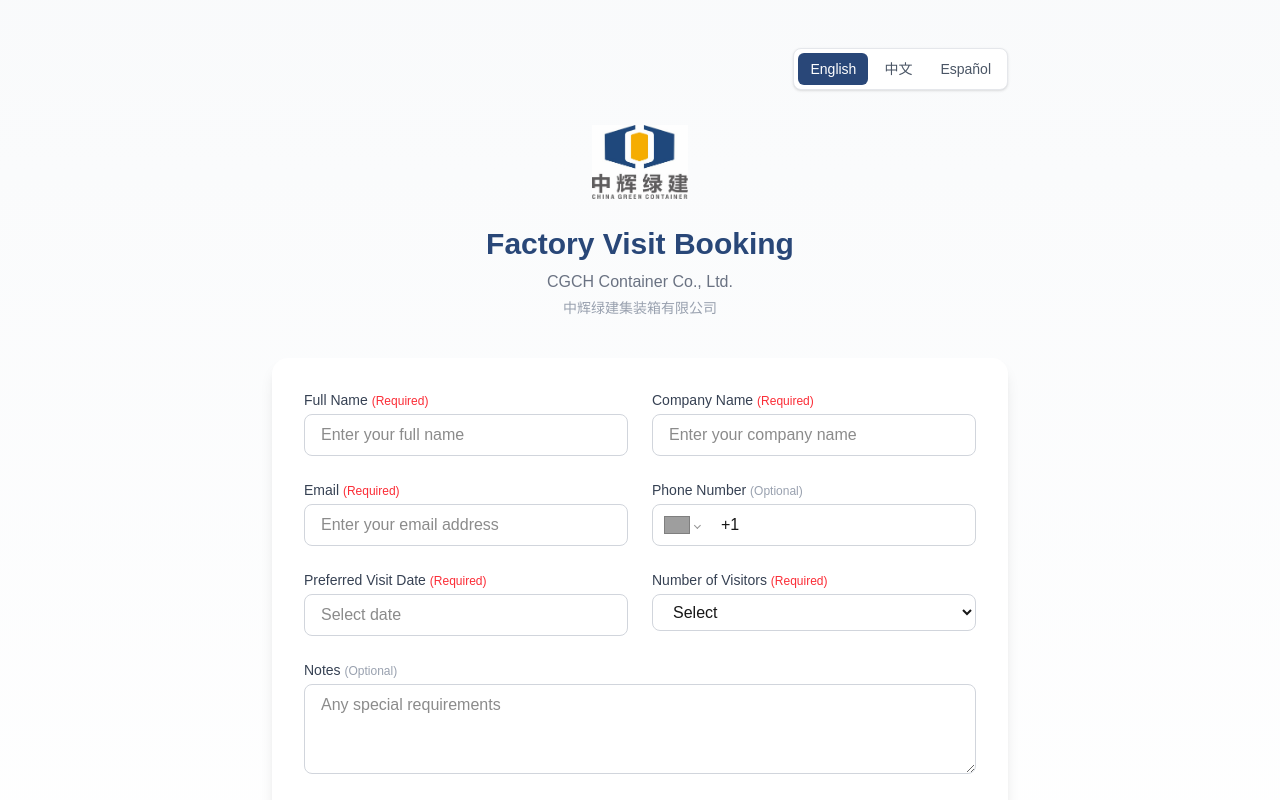
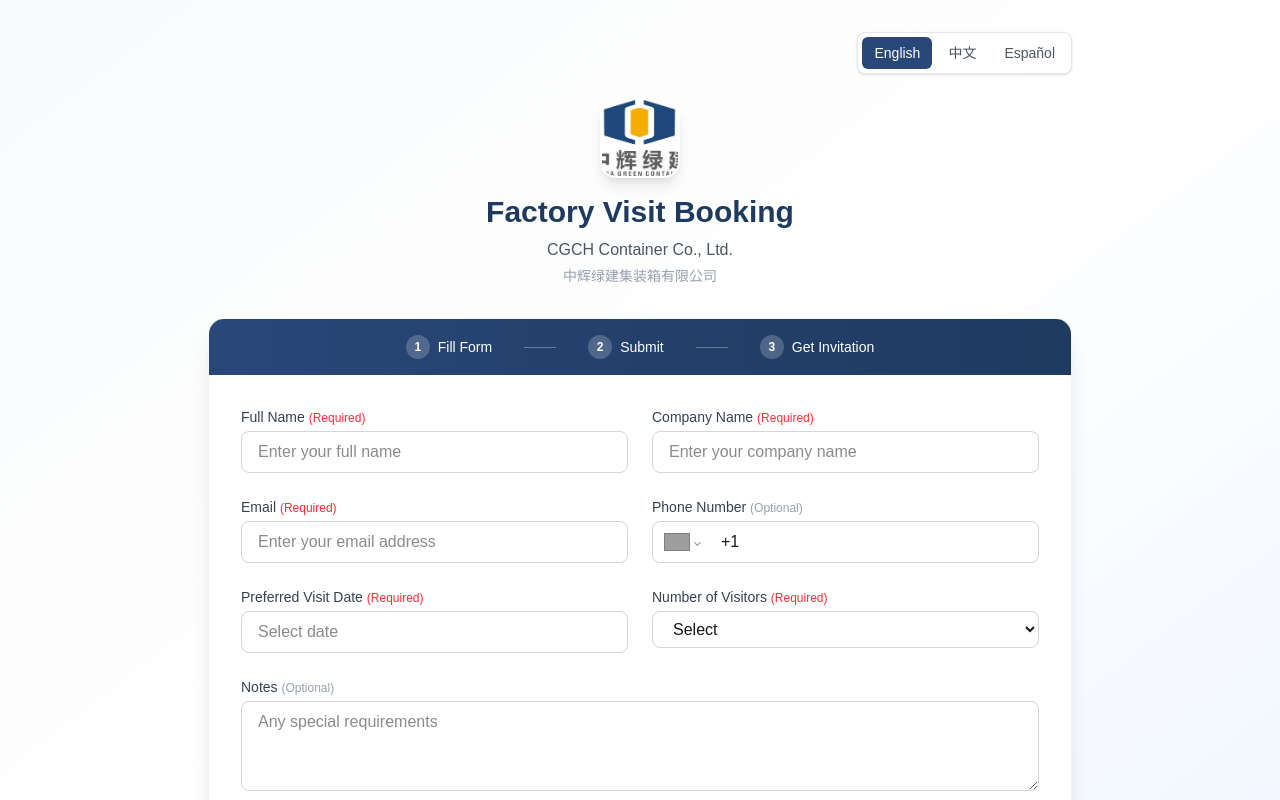
Before and after one commit to DilemmaVi/factory-invite, a Next.js app: page / in a window 1280 px wide. Shown: the top 800 px of the page. Built offline with nearby package versions, Linux system fonts and the light colour scheme; grey boxes are pictures that could not be loaded.

Commit message:
feat: UI/UX optimization - hero section, steps indicator, invite card redesign, WhatsApp share

```diff
--- a/app/page.tsx
+++ b/app/page.tsx
@@ -8,30 +8,49 @@
   const { t } = useI18n();
 
   return (
-    <main className="min-h-screen bg-gradient-to-b from-gray-50 to-white">
-      <div className="max-w-3xl mx-auto px-4 py-12">
+    <main className="min-h-screen bg-gradient-to-br from-slate-50 via-white to-blue-50">
+      <div className="max-w-4xl mx-auto px-4 py-8">
         <div className="flex justify-end mb-6">
           <LanguageSwitcher />
         </div>
 
-        <div className="text-center mb-10">
+        <div className="text-center mb-8">
           <div className="flex justify-center mb-4">
-            <img
-              src="/logo.jpeg"
-              alt="CGCH Logo"
-              className="w-24 h-24 object-contain"
-            />
+            <div className="w-20 h-20 rounded-2xl overflow-hidden shadow-lg border-2 border-white">
+              <img src="/logo.jpeg" alt="CGCH Logo" className="w-full h-full object-cover" />
+            </div>
           </div>
-          <h1 className="text-3xl font-bold text-[#294778] mb-2">{t("home.title")}</h1>
-          <p className="text-gray-500">{t("home.subtitle")}</p>
+          <h1 className="text-3xl font-bold text-[#1e3a5f] mb-2">{t("home.title")}</h1>
+          <p className="text-gray-600 font-medium">{t("home.subtitle")}</p>
           <p className="text-sm text-gray-400 mt-1">{t("home.subtitle2")}</p>
         </div>
 
-        <div className="bg-white rounded-2xl shadow-lg p-8">
-          <Form />
+        <div className="bg-white rounded-2xl shadow-xl border border-gray-100 overflow-hidden">
+          <div className="bg-gradient-to-r from-[#294778] to-[#1e3a5f] p-4">
+            <div className="flex items-center justify-center space-x-8 text-white text-sm">
+              <div className="flex items-center">
+                <div className="w-6 h-6 bg-white/20 rounded-full flex items-center justify-center mr-2 text-xs font-bold">1</div>
+                <span>{t("home.step1")}</span>
+              </div>
+              <div className="w-8 h-px bg-white/30"></div>
+              <div className="flex items-center">
+                <div className="w-6 h-6 bg-white/20 rounded-full flex items-center justify-center mr-2 text-xs font-bold">2</div>
+                <span>{t("home.step2")}</span>
+              </div>
+              <div className="w-8 h-px bg-white/30"></div>
+              <div className="flex items-center">
+                <div className="w-6 h-6 bg-white/20 rounded-full flex items-center justify-center mr-2 text-xs font-bold">3</div>
+                <span>{t("home.step3")}</span>
+              </div>
+            </div>
+          </div>
+
+          <div className="p-8">
+            <Form />
+          </div>
         </div>
 
-        <div className="text-center mt-8 text-sm text-gray-400">
+        <div className="text-center mt-6 text-sm text-gray-400">
           <p>{t("home.note")}</p>
         </div>
       </div>
--- a/components/InviteCard.tsx
+++ b/components/InviteCard.tsx
@@ -17,22 +17,25 @@
   return (
     <>
       <div
-        className="px-8 py-6 text-center"
-        style={{ background: "linear-gradient(135deg, #294778 0%, #1e3a5f 100%)" }}
+        className="px-8 py-8 text-center relative overflow-hidden"
+        style={{ background: "linear-gradient(135deg, #1e3a5f 0%, #294778 50%, #1e3a5f 100%)" }}
       >
+        <div className="absolute inset-0 opacity-10">
+          <div className="absolute top-0 left-0 w-32 h-32 border-2 border-white rounded-full -translate-x-16 -translate-y-16"></div>
+          <div className="absolute bottom-0 right-0 w-48 h-48 border-2 border-white rounded-full translate-x-24 translate-y-24"></div>
+        </div>
+
+        <div className="relative z-10">
           <div className="flex justify-center mb-4">
-          <div className="w-20 h-20 bg-white rounded-full flex items-center justify-center">
-            <img
-                src="/logo.jpeg"
-              alt="CGCH Logo"
-              className="w-16 h-16 object-contain rounded-full"
-            />
+            <div className="w-20 h-20 bg-white rounded-full flex items-center justify-center shadow-lg">
+              <img src="/logo.jpeg" alt="CGCH Logo" className="w-16 h-16 object-contain rounded-full" />
             </div>
           </div>
           <h1 className="text-2xl font-bold text-white tracking-wider">{t("invite.title")}</h1>
           {t("invite.titleEn") && (
             <p className="text-blue-200 mt-2 text-sm">{t("invite.titleEn")}</p>
           )}
+        </div>
       </div>
 
       <div className="px-8 py-6">
@@ -44,7 +47,7 @@
           <p className="text-sm text-gray-500 mt-1">{company}</p>
         </div>
 
-        <div className="bg-gray-50 rounded-lg p-6 mb-6">
+        <div className="bg-gradient-to-r from-gray-50 to-blue-50 rounded-lg p-6 mb-6 border border-gray-100">
           <p className="text-gray-700 leading-relaxed text-center">
             {t("invite.message")}
           </p>
@@ -53,7 +56,7 @@
         <div className="space-y-4 mb-6">
           {date && (
             <div className="flex items-center">
-              <div className="w-10 h-10 bg-[#294778] rounded-full flex items-center justify-center mr-4">
+              <div className="w-10 h-10 bg-[#294778] rounded-full flex items-center justify-center mr-4 shadow-sm">
                 <svg className="w-5 h-5 text-white" fill="none" stroke="currentColor" viewBox="0 0 24 24">
                   <path strokeLinecap="round" strokeLinejoin="round" strokeWidth={2} d="M8 7V3m8 4V3m-9 8h10M5 21h14a2 2 0 002-2V7a2 2 0 00-2-2H5a2 2 0 00-2 2v12a2 2 0 002 2z" />
                 </svg>
@@ -67,7 +70,7 @@
 
           {count && (
             <div className="flex items-center">
-              <div className="w-10 h-10 bg-[#294778] rounded-full flex items-center justify-center mr-4">
+              <div className="w-10 h-10 bg-[#294778] rounded-full flex items-center justify-center mr-4 shadow-sm">
                 <svg className="w-5 h-5 text-white" fill="none" stroke="currentColor" viewBox="0 0 24 24">
                   <path strokeLinecap="round" strokeLinejoin="round" strokeWidth={2} d="M17 20h5v-2a3 3 0 00-5.356-1.857M17 20H7m10 0v-2c0-.656-.126-1.283-.356-1.857M7 20H2v-2a3 3 0 015.356-1.857M7 20v-2c0-.656.126-1.283.356-1.857m0 0a5.002 5.002 0 019.288 0M15 7a3 3 0 11-6 0 3 3 0 016 0zm6 3a2 2 0 11-4 0 2 2 0 014 0zM7 10a2 2 0 11-4 0 2 2 0 014 0z" />
                 </svg>
@@ -82,12 +85,12 @@
 
         <div className="border-t border-gray-200 pt-4">
           <p className="text-sm text-gray-500 mb-2">{t("invite.contactUs")}：</p>
-          <p className="text-gray-700">{t("invite.company")}</p>
-          <p className="text-gray-700">{t("invite.companyEn")}</p>
+          <p className="text-gray-700 font-medium">{t("invite.company")}</p>
+          <p className="text-gray-500 text-sm">{t("invite.companyEn")}</p>
         </div>
       </div>
 
-      <div className="bg-gray-50 px-8 py-4 text-center">
+      <div className="bg-gray-50 px-8 py-4 text-center border-t border-gray-100">
         <p className="text-xs text-gray-400">
           {t("invite.footer")}
         </p>
@@ -124,21 +127,37 @@
     <div className="flex flex-col items-center">
       <div
         ref={cardRef}
-        className="w-full max-w-[600px] bg-white shadow-2xl rounded-lg overflow-hidden"
+        className="w-full max-w-[600px] bg-white shadow-2xl rounded-2xl overflow-hidden border border-gray-100"
         style={{ fontFamily: "serif" }}
       >
         <InviteCardInner name={name} company={company} date={date} count={count} />
       </div>
 
+      <div className="flex flex-col sm:flex-row gap-3 mt-6">
         <button
           onClick={handleDownload}
-        className="mt-6 bg-[#294778] text-white py-3 px-8 rounded-lg font-medium hover:bg-[#1e3a5f] transition-colors flex items-center"
+          className="bg-[#294778] text-white py-3 px-8 rounded-xl font-medium hover:bg-[#1e3a5f] transition-all flex items-center shadow-lg hover:shadow-xl"
         >
           <svg className="w-5 h-5 mr-2" fill="none" stroke="currentColor" viewBox="0 0 24 24">
             <path strokeLinecap="round" strokeLinejoin="round" strokeWidth={2} d="M4 16v1a3 3 0 003 3h10a3 3 0 003-3v-1m-4-4l-4 4m0 0l-4-4m4 4V4" />
           </svg>
           {t("invite.download")}
         </button>
+
+        <button
+          onClick={() => {
+            const url = window.location.href;
+            const text = `${t("invite.shareMessage")} ${url}`;
+            window.open(`https://wa.me/?text=${encodeURIComponent(text)}`, "_blank");
+          }}
+          className="bg-green-600 text-white py-3 px-8 rounded-xl font-medium hover:bg-green-700 transition-all flex items-center shadow-lg hover:shadow-xl"
+        >
+          <svg className="w-5 h-5 mr-2" fill="currentColor" viewBox="0 0 24 24">
+            <path d="M17.472 14.382c-.297-.149-1.758-.867-2.03-.967-.273-.099-.471-.148-.67.15-.197.297-.767.966-.94 1.164-.173.199-.347.223-.644.075-.297-.15-1.255-.463-2.39-1.475-.883-.788-1.48-1.761-1.653-2.059-.173-.297-.018-.458.13-.606.134-.133.298-.347.446-.52.149-.174.198-.298.298-.497.099-.198.05-.371-.025-.52-.075-.149-.669-1.612-.916-2.207-.242-.579-.487-.5-.669-.51-.173-.008-.371-.01-.57-.01-.198 0-.52.074-.792.372-.272.297-1.04 1.016-1.04 2.479 0 1.462 1.065 2.875 1.213 3.074.149.198 2.096 3.2 5.077 4.487.709.306 1.262.489 1.694.625.712.227 1.36.195 1.871.118.571-.085 1.758-.719 2.006-1.413.248-.694.248-1.289.173-1.413-.074-.124-.272-.198-.57-.347m-5.421 7.403h-.004a9.87 9.87 0 01-5.031-1.378l-.361-.214-3.741.982.998-3.648-.235-.374a9.86 9.86 0 01-1.51-5.26c.001-5.45 4.436-9.884 9.888-9.884 2.64 0 5.122 1.03 6.988 2.898a9.825 9.825 0 012.893 6.994c-.003 5.45-4.437 9.884-9.885 9.884m8.413-18.297A11.815 11.815 0 0012.05 0C5.495 0 .16 5.335.157 11.892c0 2.096.547 4.142 1.588 5.945L.057 24l6.305-1.654a11.882 11.882 0 005.683 1.448h.005c6.554 0 11.89-5.335 11.893-11.893a11.821 11.821 0 00-3.48-8.413z"/>
+          </svg>
+          WhatsApp
+        </button>
+      </div>
 
       <div
         ref={hiddenCardRef}
--- a/lib/i18n/translations.ts
+++ b/lib/i18n/translations.ts
@@ -14,6 +14,9 @@
     "home.subtitle": "中辉绿建集装箱有限公司",
     "home.subtitle2": "CGCH Container Co., Ltd.",
     "home.note": "提交后将自动生成参观邀请函",
+    "home.step1": "填写信息",
+    "home.step2": "提交申请",
+    "home.step3": "获取邀请函",
     "form.name": "姓名",
     "form.company": "公司名称",
     "form.position": "职位",
@@ -54,6 +57,7 @@
     "invite.companyEn": "CGCH Container Co., Ltd.",
     "invite.footer": "此邀请函由系统自动生成，如有疑问请联系业务人员",
     "invite.download": "下载邀请函",
+    "invite.shareMessage": "我已预约参观中辉绿建集装箱有限公司工厂，邀请函链接：",
     "invite.invalid": "邀请函参数不完整",
     "invite.loading": "加载中...",
     "error.requiredFields": "请填写所有必填字段",
@@ -65,6 +69,9 @@
     "home.subtitle": "CGCH Container Co., Ltd.",
     "home.subtitle2": "中辉绿建集装箱有限公司",
     "home.note": "An invitation letter will be generated after submission",
+    "home.step1": "Fill Form",
+    "home.step2": "Submit",
+    "home.step3": "Get Invitation",
     "form.name": "Full Name",
     "form.company": "Company Name",
     "form.position": "Position",
@@ -105,6 +112,7 @@
     "invite.companyEn": "中辉绿建集装箱有限公司",
     "invite.footer": "This invitation is auto-generated. Please contact our team for any questions.",
     "invite.download": "Download Invitation",
+    "invite.shareMessage": "I have booked a visit to CGCH Container Co., Ltd. factory. Invitation link:",
     "invite.invalid": "Invitation parameters are incomplete",
     "invite.loading": "Loading...",
     "error.requiredFields": "Please fill in all required fields",
@@ -116,6 +124,9 @@
     "home.subtitle": "CGCH Container Co., Ltd.",
     "home.subtitle2": "中辉绿建集装箱有限公司",
     "home.note": "Se generará una carta de invitación después del envío",
+    "home.step1": "Completar Formulario",
+    "home.step2": "Enviar Solicitud",
+    "home.step3": "Obtener Invitación",
     "form.name": "Nombre Completo",
     "form.company": "Nombre de la Empresa",
     "form.position": "Cargo",
@@ -156,6 +167,7 @@
     "invite.companyEn": "中辉绿建集装箱有限公司",
     "invite.footer": "Esta invitación es generada automáticamente. Contacte a nuestro equipo para cualquier consulta.",
     "invite.download": "Descargar Invitación",
+    "invite.shareMessage": "He reservado una visita a la fábrica de CGCH Container Co., Ltd. Enlace de invitación:",
     "invite.invalid": "Los parámetros de la invitación están incompletos",
     "invite.loading": "Cargando...",
     "error.requiredFields": "Por favor complete todos los campos obligatorios",
```
Lines whose indentation alone changed are shown as unchanged.
